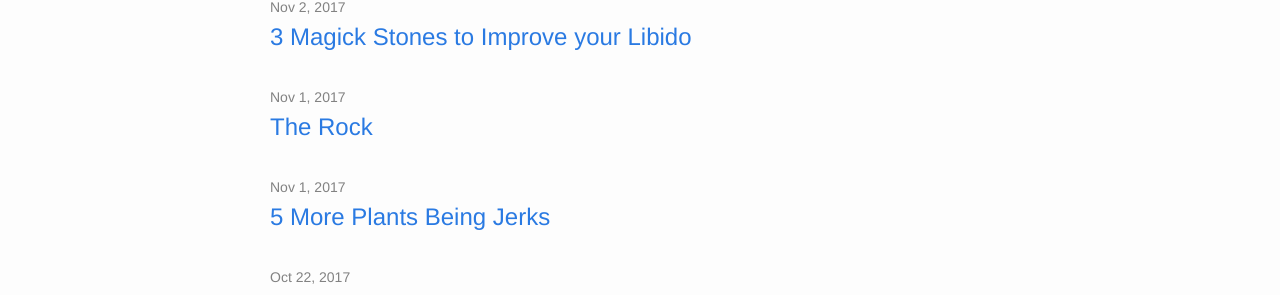
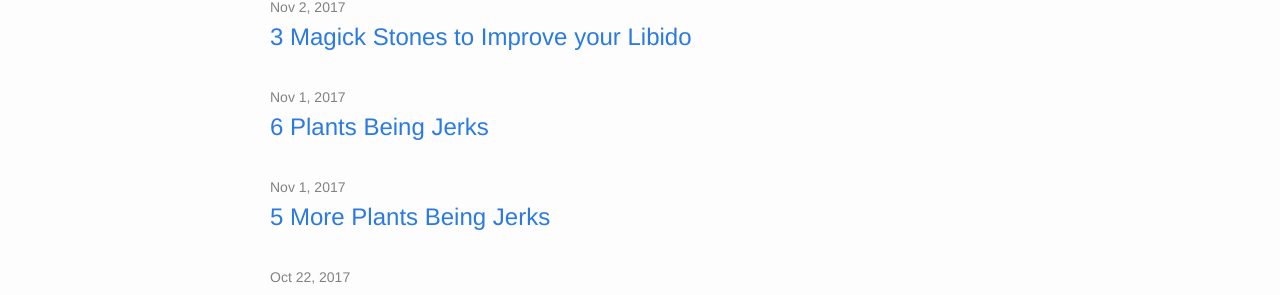
Before and after one commit to bwigfield/lovetruth, a Jekyll site: the page built from index.md, in a window 1280 px wide. Shown: the part 1060-1355 px from the top of the page. Built offline with Jekyll 4.4.1, drawn with Linux system fonts in a browser that asks for light colours; a script that is not in the unit is left out.

Commit message:
Mr Hyde was here …

```diff
--- a/_posts/2017-11-01-test.md
+++ b/_posts/2017-11-01-test.md
@@ -5,18 +5,13 @@
 
 layout: post
 author: Brandon aka the Reader of All Things
-title: The Rock
+title: 6 Plants Being Jerks
 type: video.movie
 url: http://www.imdb.com/title/tt0117500/
 image: http://ia.media-imdb.com/images/rock.jpg
 ---
 
 # Plants Being Jerks
-> now i'm a qoute
-
-some paragraph
-
-<img src="assets/arcade.jpg">
 
 ## 1. This plant can consume over 6000 insects an hour
 <iframe class="embedly-embed" src="//cdn.embedly.com/widgets/media.html?src=https%3A%2F%2Fi.imgur.com%2FM8Uclqs.mp4&src_secure=1&url=http%3A%2F%2Fi.imgur.com%2FM8Uclqs.gifv&image=https%3A%2F%2Fi.imgur.com%2FM8Uclqsh.jpg&key=2aa3c4d5f3de4f5b9120b660ad850dc9&type=video%2Fmp4&schema=imgur" width="600" height="338" scrolling="no" frameborder="0" allowfullscreen></iframe>
```
